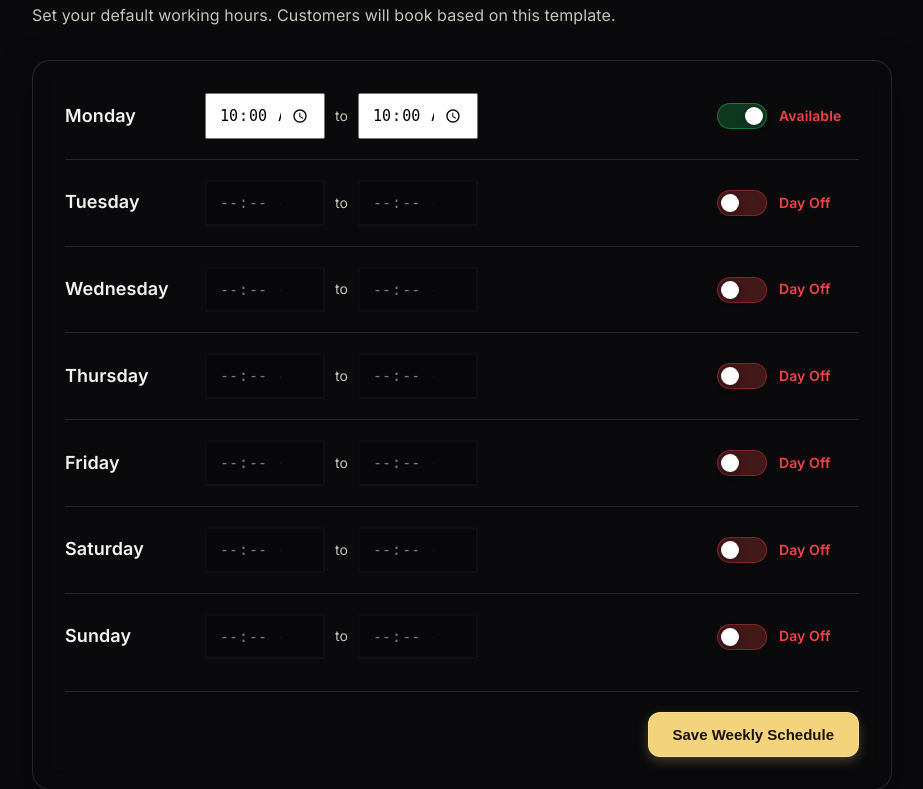
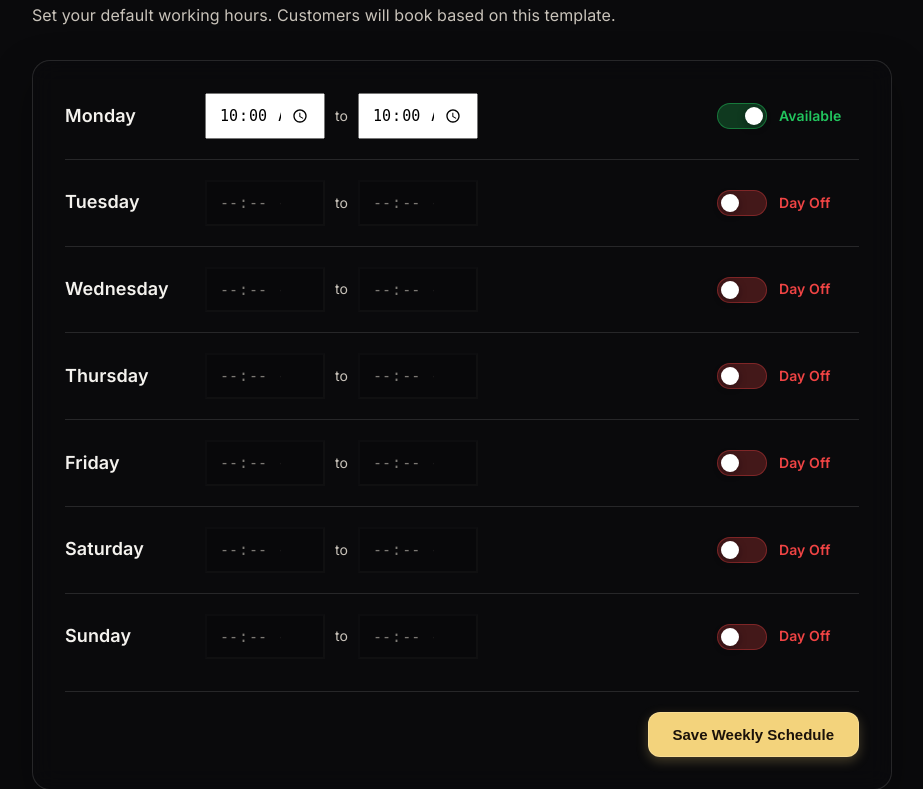
Before and after one commit to jace54321/CSIT327-G7-Trimly, a Django app: page /dashboard/barber/availability/ in a window 1280 px wide. Shown: the part 149-938 px from the top of the page, without its empty margins (178-1101 px from the left). Run offline with Django 5.2, Linux system fonts and the light colour scheme; a user stored in the database is signed in; tables that the repository leaves empty hold one stand-in row (values such as "Sample post").

Commit message:
Fix availability color on weekly availability page

```diff
--- a/main/templates/manage_weekly_availability.html
+++ b/main/templates/manage_weekly_availability.html
@@ -109,8 +109,8 @@
                   >
                   <span class="slider"></span>
                 </label>
-                <span class="toggle-label" id="label_{{ day.day_of_week }}">
-                  {% if day.is_available %}Available{% else %}Day Off{% endif %}
+                <span class="toggle-label {% if day.is_available %}available{% endif %}" id="label_{{ day.day_of_week }}">
+                    {% if day.is_available %}Available{% else %}Day Off{% endif %}
                 </span>
               </div>
             </div>
```
